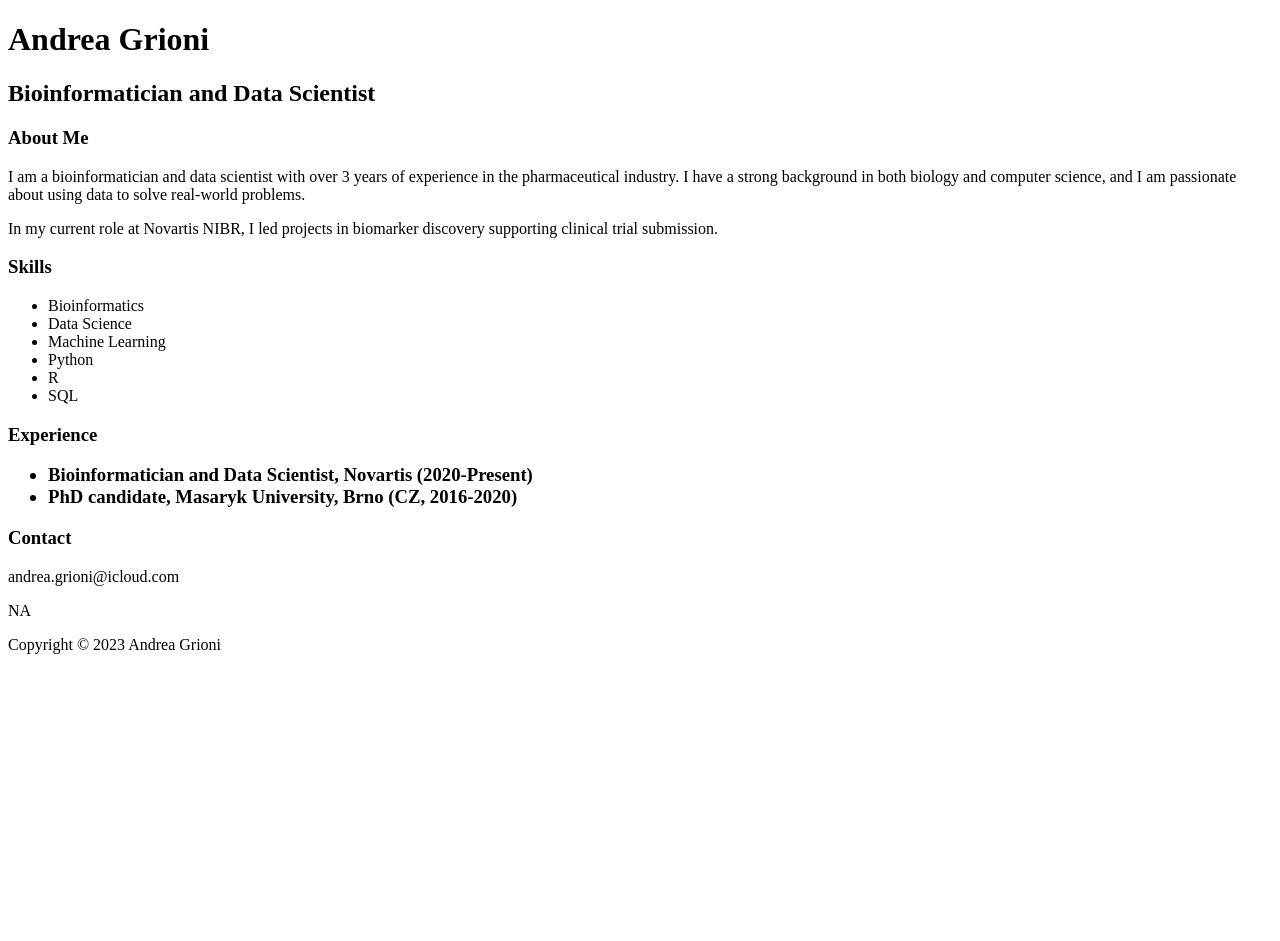
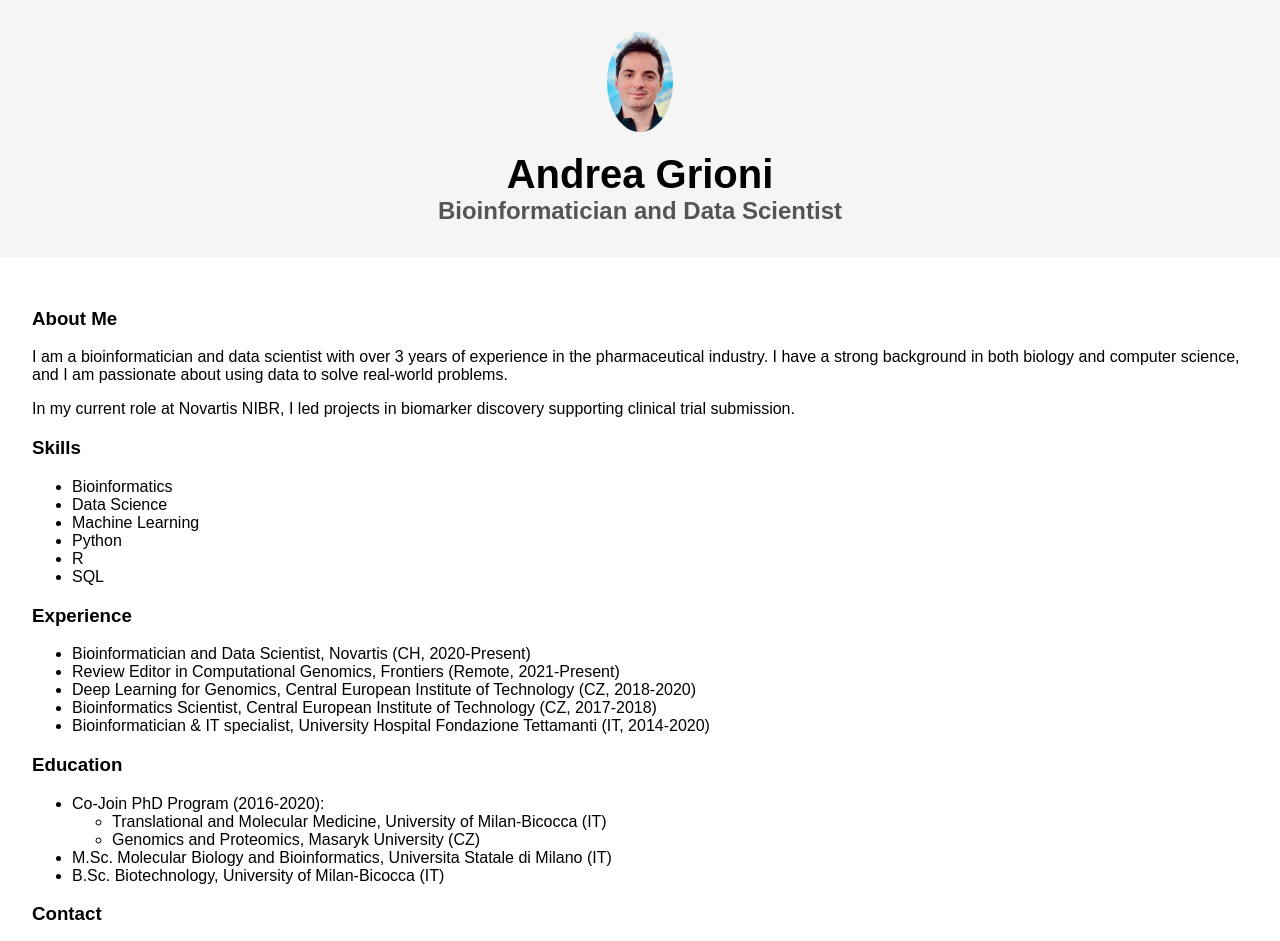
Before and after one commit to andreagrioni/andreagrioni.github.io, a plain HTML site: page docs/index.html in a window 1280 px wide. Shown: the top 941 px of the page. Before the commit the page ends 800 px from the top, so only its background shows below. Drawn offline with Linux system fonts and the light colour scheme.

Commit message:
create css file

```diff
--- /dev/null
+++ b/css/style.css
@@ -0,0 +1,36 @@
+/* style.css */
+
+body {
+margin: 0;
+padding: 0;
+font-family: Arial, sans-serif;
+}
+header {
+text-align: center;
+padding: 2rem 0;
+background-color: #f5f5f5;
+}
+.profile-picture {
+max-height: 100px;
+max-width: 130px;
+border-radius: 50%;
+margin-bottom: 1rem;
+}
+h1 {
+margin: 0;
+font-size: 2.5rem;
+}
+h2 {
+margin: 0;
+font-size: 1.5rem;
+color: #555;
+}
+main {
+padding: 2rem;
+}
+/* Additional styles for other sections go here */
+footer {
+text-align: center;
+padding: 1rem 0;
+background-color: #f5f5f5;
+}
--- a/docs/index.html
+++ b/docs/index.html
@@ -2,10 +2,11 @@
 <html>
 <head>
 <title>Bioinformatician and Data Scientist | Andrea Grioni</title>
-<link rel="stylesheet" href="style.css">
+<link rel="stylesheet" href="../css/style.css">
 </head>
 <body>
 <header>
+<img src="../images/profile_picture.jpg" alt="Andrea Grioni" class="profile-picture">
 <h1>Andrea Grioni</h1>
 <h2>Bioinformatician and Data Scientist</h2>
 </header>
@@ -27,10 +28,26 @@
 </ul>
 </section>
 <section>
-<h3>Experience</h>
+<h3>Experience</h3>
 <ul>
-<li>Bioinformatician and Data Scientist, Novartis (2020-Present)</li>
-<li>PhD candidate, Masaryk University, Brno (CZ, 2016-2020)</li>
+<li>Bioinformatician and Data Scientist, Novartis (CH, 2020-Present)</li>
+<li>Review Editor in Computational Genomics, Frontiers (Remote, 2021-Present)</li>
+<li>Deep Learning for Genomics, Central European Institute of Technology (CZ, 2018-2020)</li>
+<li>Bioinformatics Scientist, Central European Institute of Technology (CZ, 2017-2018)</li>
+<li>Bioinformatician & IT specialist, University Hospital Fondazione Tettamanti (IT, 2014-2020)</li>
+</ul>
+</section>
+<section>
+<h3>Education</h3>
+<ul>
+<li>Co-Join PhD Program (2016-2020):
+    <ul>
+        <li>Translational and Molecular Medicine, University of Milan-Bicocca (IT)</li>
+        <li>Genomics and Proteomics, Masaryk University (CZ)</li>
+    </ul>
+</li>
+<li>M.Sc. Molecular Biology and Bioinformatics, Universita Statale di Milano (IT)</li>
+<li>B.Sc. Biotechnology, University of Milan-Bicocca (IT)</li>
 </ul>
 </section>
 <section>
```
